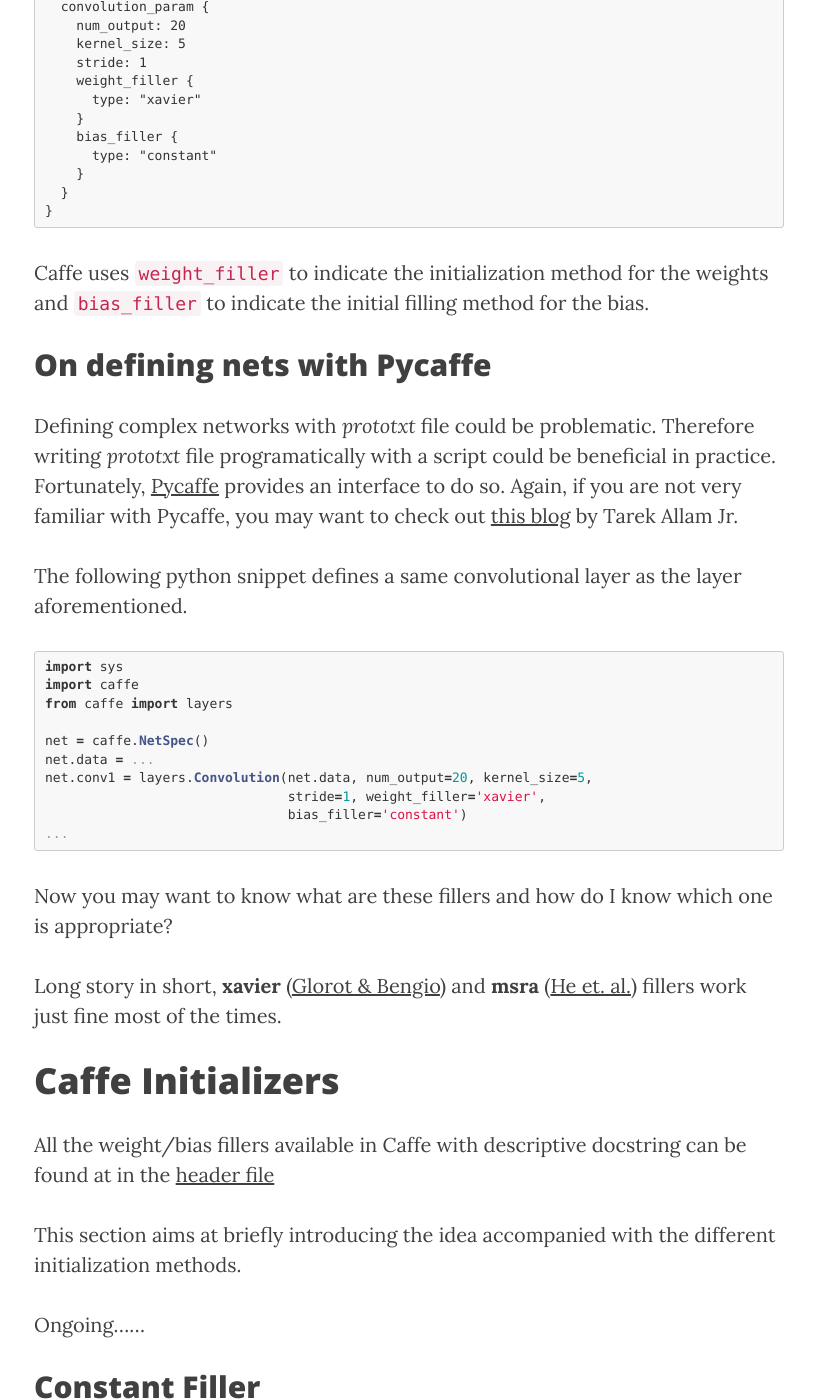
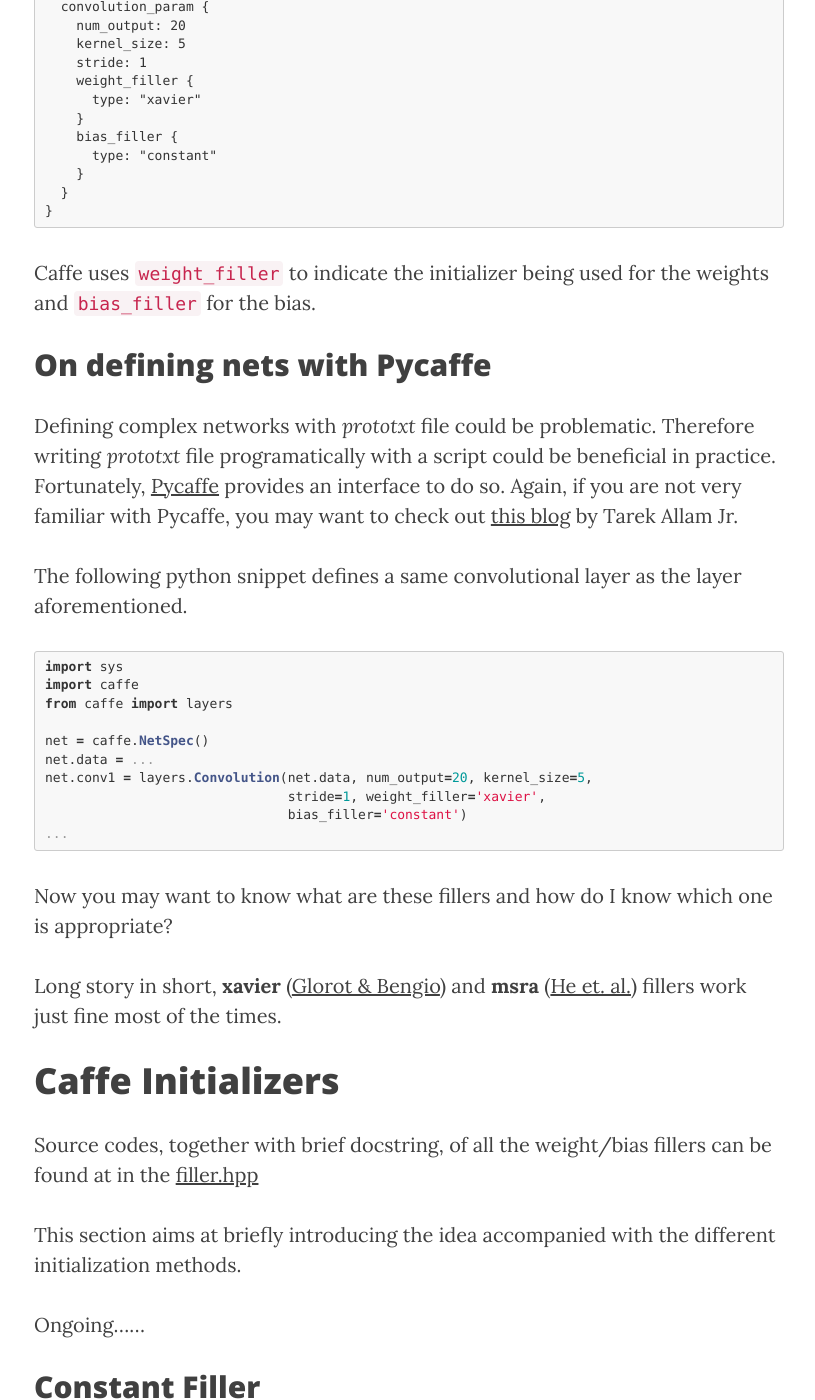
Before and after one commit to JihongJu/jihongju.github.io, a Jekyll site: the page built from _posts/2017-05-10-caffe-filler.md, in a window 1280 px wide and 1400 px high, scrolled down 1562 px. Shown: the whole window, without its empty margins (231-1046 px from the left). Built offline with Jekyll 4.4.1, drawn with Linux system fonts in a browser that asks for light colours; nearby versions of some CDN libraries.

Commit message:
Fix grammar

````diff
--- a/_posts/2017-05-10-caffe-filler.md
+++ b/_posts/2017-05-10-caffe-filler.md
@@ -53,7 +53,7 @@
 }
 ```
 
-Caffe uses `weight_filler` to indicate the initialization method for the weights and `bias_filler` to indicate the initial filling method for the bias.
+Caffe uses `weight_filler` to indicate the initializer being used for the weights and `bias_filler` for the bias.
 
 ## On defining nets with Pycaffe
 
@@ -80,7 +80,7 @@
 
 # Caffe Initializers
 
-All the weight/bias fillers available in Caffe with descriptive docstring can be found at in the [header file](https://github.com/BVLC/caffe/blob/master/include/caffe/filler.hpp)
+Source codes, together with brief docstring, of all the weight/bias fillers can be found at in the [filler.hpp](https://github.com/BVLC/caffe/blob/master/include/caffe/filler.hpp)
 
 This section aims at briefly introducing the idea accompanied with the different initialization methods.
 
--- a/index.html
+++ b/index.html
@@ -1,6 +1,6 @@
 ---
 layout: page
-description: Machine does end learning but human does not.
+description: Machines do end learning but a human does not..
 ---
 
 {% for post in paginator.posts %}
````
Also changed, not shown: _pages/about.md (+2 -2 lines).
